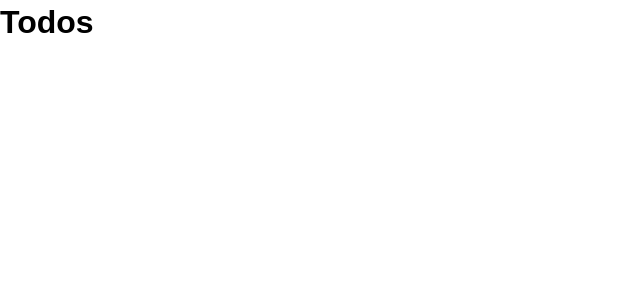
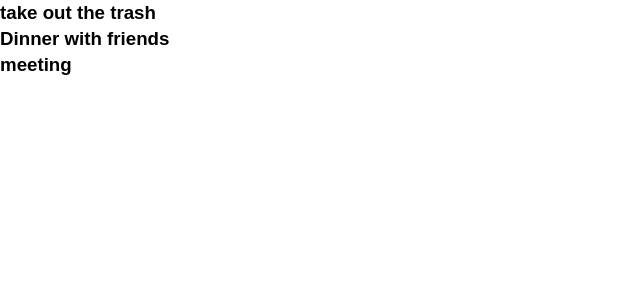
Before and after one commit to yushoo/NotesOnReact, a React (Create React App) app in the folder my-app/: page / in a window 1280 px wide. Shown: the top 300 px of the page, without its empty margins (0-640 px from the left). Built offline with nearby package versions, Linux system fonts and the light colour scheme.

Commit message:
fix issue with mapping through array from the state

```diff
--- a/my-app/src/App.js
+++ b/my-app/src/App.js
@@ -11,7 +11,11 @@ function App() {
   // return jsx
   return (
     <div className="App">
-      {/* embeds Todos component */}
+      {/* embeds Todos component
+          Taking the todos from the state and
+          passing it into the Todos component as
+          a prop.
+      */}
       <Todos />
     </div>
   );
--- a/my-app/src/components/Todos.js
+++ b/my-app/src/components/Todos.js
@@ -22,12 +22,9 @@ class Todos extends Component {
       }
 
     render() {
-        console.log(this.state);
-        return (
-            <div>
-                <h1>Todos</h1>
-            </div>
-        );
+        return this.state.todos.map((todo) => (
+            <h3>{ todo.title }</h3>
+        ));
     }
 }
 
```
